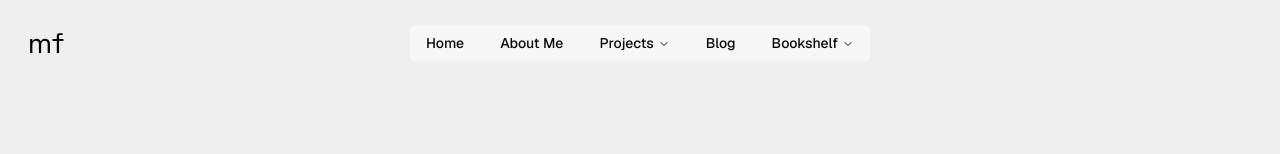
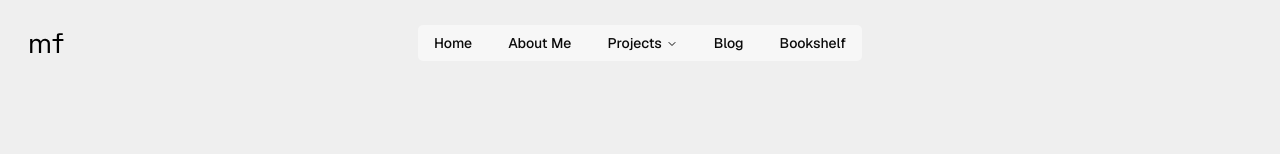
Before and after one commit to mikeyfennelly1/mfennelly.dev, a Next.js app: page / in a window 1280 px wide. Shown: the top 154 px of the page. Built offline with nearby package versions, Linux system fonts and the light colour scheme.

Commit message:
Bookshelf

```diff
--- a/src/components/navbar/nav-menu/nav-menu.tsx
+++ b/src/components/navbar/nav-menu/nav-menu.tsx
@@ -103,21 +103,10 @@ export function NavigationMenuDemo() {
                         <Link href="/blog">Blog</Link>
                     </NavigationMenuLink>
                 </NavigationMenuItem>
-                <NavigationMenuItem className="hidden md:block">
-                    <NavigationMenuTrigger>Bookshelf</NavigationMenuTrigger>
-                    <NavigationMenuContent>
-                        <ul className="grid w-[300px] gap-4 p-2">
-                            <ListItem href="/bookshelf#software" title="Software">
-                                Books that I have read that are related to software engineering.
-                            </ListItem>
-                            <ListItem href="/bookshelf#philosophy" title="Philosophy">
-                                Philosophical books that I have found interesting.
-                            </ListItem>
-                            <ListItem href="/bookshelf#others" title="Others">
-                                Miscellaneous interesting reads and resources.
-                            </ListItem>
-                        </ul>
-                    </NavigationMenuContent>
+                <NavigationMenuItem>
+                    <NavigationMenuLink asChild className={navigationMenuTriggerStyle()}>
+                        <Link href="/bookshelf">Bookshelf</Link>
+                    </NavigationMenuLink>
                 </NavigationMenuItem>
             </NavigationMenuList>
         </NavigationMenu>
```
